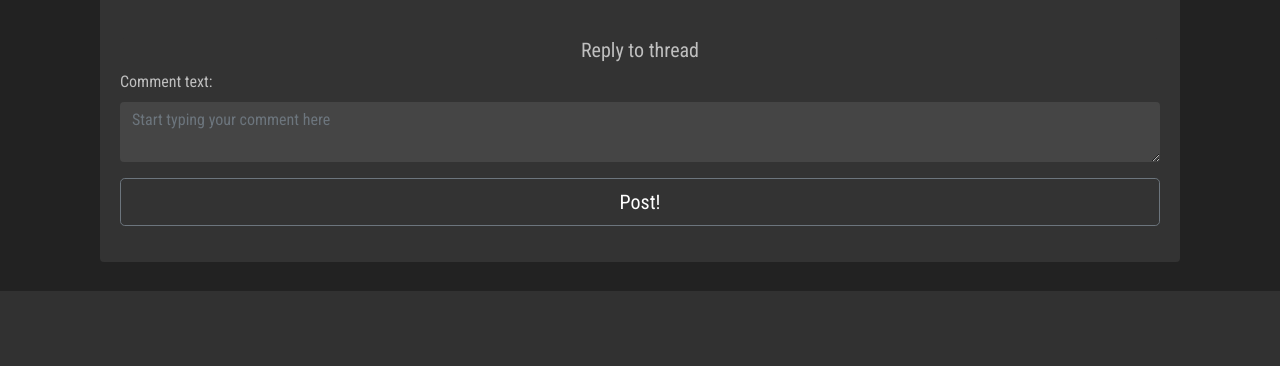
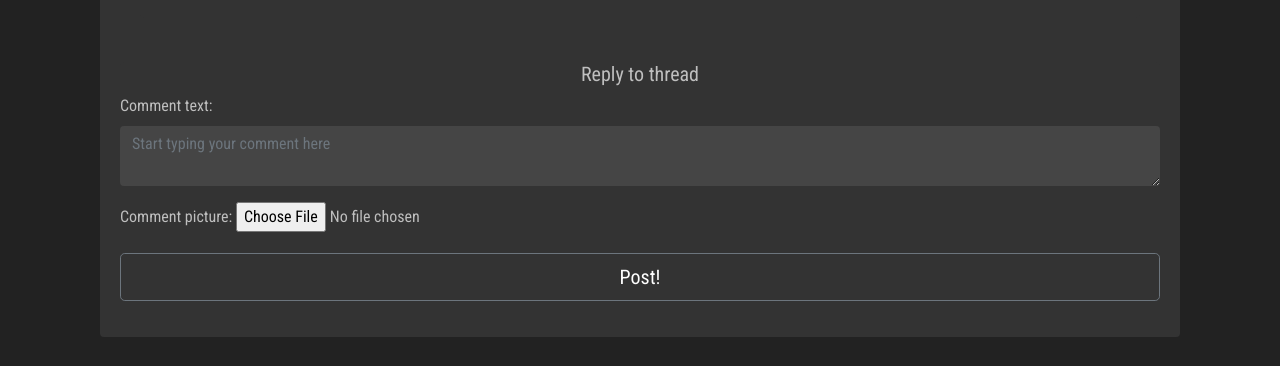
Before and after one commit to N0153128/Altnet, a Django app: page /board/1 in a window 1280 px wide. Shown: the part 4080-4446 px from the top of the page. Before the commit the page ends 4371 px from the top, so only its background shows below. Run offline with Django 3.2, Linux system fonts and the light colour scheme; a user stored in the database is signed in; data comes from the database, SQL or seed files in the repository; both versions use the stored data as it was after the commit; some libraries are stand-ins or nearby versions.

Commit message:
added image upload for comments

```diff
--- a/board/forms.py
+++ b/board/forms.py
@@ -30,6 +30,7 @@ class CommentForm(forms.ModelForm):
 
     comment_text = forms.CharField(max_length=10000, widget=forms.Textarea(attrs={'style':'background: #454545; color: #f9f9f9;', 'class':'form-control', 'rows':'2.5', 'placeholder':'Start typing your comment here', }))
     key = forms.IntegerField(widget=forms.HiddenInput, required=False)
+    comment_pic = forms.ImageField(label='Comment picture', required=False, )
 
     class Meta:
         model = Comment
--- a/board/models.py
+++ b/board/models.py
@@ -8,9 +8,14 @@ from hikka.settings import MEDIA_ROOT
 users = len(User.objects.all())
 
 
-def user_directory_path(instance, filename):
+def user_thread_directory_path(instance, filename):
     now = datetime.datetime.now()
-    return f'thread_images/thread_{instance}_author_{instance.thread_author}_time_{now}_filename_{filename[-5:]}'
+    return f'thread_images/thread_{instance.thread_author}_time_{now}_filename_{filename[-5:]}'
+
+
+def user_comment_directory_path(instance, filename):
+    now = datetime.datetime.now()
+    return f'comment_images/comment_{instance.comment_author}_time_{now}_filename_{filename[-5:]}'
 
 
 class Thread(models.Model):
@@ -28,7 +33,7 @@ class Thread(models.Model):
     was_published_recently.admin_order_field = 'pub_date'
     was_published_recently.boolean = True
     was_published_recently.short_description = 'Published recently?'
-    thread_pic = models.ImageField(upload_to=user_directory_path, blank=True, null=True)
+    thread_pic = models.ImageField(upload_to=user_thread_directory_path, blank=True, null=True)
 
     def __str__(self):
         return self.thread_title
@@ -45,5 +50,6 @@ class Comment(models.Model):
     comment_post = models.ForeignKey(Thread,  on_delete=models.CASCADE)
     comment_author = models.ForeignKey(User, on_delete=models.CASCADE)
     pub_date = models.DateTimeField('Date published', null=True, blank=True, auto_now=True)
+    comment_pic = models.ImageField(upload_to=user_comment_directory_path, blank=True, null=True)
 
 # Create your models here.
--- a/board/templates/board/category.html
+++ b/board/templates/board/category.html
@@ -57,7 +57,9 @@
 
   </div>
 
-
+{% if thread.thread_pic %}
+        <img src="{{ thread.thread_pic.url }}" alt="Thread Image" class="img-fluid">
+        {% endif %}
   <p>
    <br>
   {{ thread.thread_text|linebreaksbr|truncatewords:50 }}
--- a/board/templates/board/thread.html
+++ b/board/templates/board/thread.html
@@ -44,6 +44,10 @@
 </form>
 
   <h5 class="mt-0" >&nbsp;&nbsp; |&nbsp;<strong> {{ thread.thread_title }} </strong> </h5>
+
+{% if thread.thread_pic %}
+        <img src="{{ thread.thread_pic.url }}" alt="Thread Image" class="img-fluid">
+        {% endif %}
   <p><br /> {{ thread.thread_text|linebreaksbr }} </p>
 
         <div id="<?php echo $thread['id']; ?>" class="collapse show" role="tabpanel" aria-labelledby="headingOne" data-parent="#accordion">
@@ -55,7 +59,11 @@
  			<a class="userlk" href="{% url 'Board:guest' comment.comment_author %}">{{ comment.comment_author }}</a> Replied @ {{ comment.pub_date }}
             {% if comment.comment_author == thread.thread_author %}
             - thread author
-            {% endif %}<br />
+            {% endif %}<br /><br />
+            {% if comment.comment_pic %}
+            <img src="{{ comment.comment_pic.url }}" alt="Comment image" class="img-fluid">
+            <br/><br />
+            {% endif %}
   {{ comment.comment_text|linebreaksbr }}
   <div>
       {% if comment.comment_author.username == user.username %}
@@ -76,7 +84,7 @@
       <div class="card border-dark mb-3">
 
 <h5 class="text-center">Reply to thread</h5>
-<form method="POST">
+<form method="POST" enctype="multipart/form-data">
     {% csrf_token %}
     {{ form.as_p }}
    <button name="cmm" type="submit" class="btn btn-secondary btn-lg btn-block">Post!</button>
--- a/board/views.py
+++ b/board/views.py
@@ -10,10 +10,19 @@ from django.views.generic.edit import DeleteView
 from django.shortcuts import render
 from manager.forms import *
 from hikka.settings import MEDIA_ROOT
+import datetime
+import os
 
 
 def handle_uploaded_thread_image(f, name):
-    with open(f'{MEDIA_ROOT}/thread_images/{name}-{f.name[:-5]}', 'wb+') as destination:
+    now = datetime.datetime.now()
+    with open(f'{MEDIA_ROOT}/thread_images/{name}-{now}-{f.name[-5:]}', 'wb+') as destination:
+        for chunk in f.chunks():
+            destination.write(chunk)
+
+
+def handle_uploaded_comment_image(f, name):
+    with open(f'{MEDIA_ROOT}/comment_images/{name}-{f.name[:-5]}', 'wb+') as destination:
         for chunk in f.chunks():
             destination.write(chunk)
 
@@ -26,13 +35,16 @@ def board(request):
 
     if request.method == 'POST':
         if 'cmm' in request.POST:
-            form = CommentForm(request.POST)
+            form = CommentForm(request.POST, request.FILES)
             if form.is_valid():
                 former = form.save(commit=False)
                 former.comment_text = form.cleaned_data['comment_text']
                 former.comment_author = request.user
                 thread = Thread.objects.get(id=form.cleaned_data['key'])
                 former.comment_post = thread
+                if request.FILES:
+                    former.comment_pic = request.FILES['comment_pic']
+                    # handle_uploaded_comment_image(request.FILES['comment_pic'], request.user.username)
                 former.save()
                 return HttpResponseRedirect(request.path_info)
             else:
@@ -49,16 +61,21 @@ def board(request):
                     else:
                         raise IllegalAction('suka')
                 former.thread_author = request.user
-                former.thread_pic = request.FILES['thread_pic']
+                if request.FILES:
+                    former.thread_pic = request.FILES['thread_pic']
+                    # handle_uploaded_thread_image(request.FILES['thread_pic'], request.user.username)
                 former.save()
+                # os.remove(f'{MEDIA_ROOT}/{request.FILES["thread_pic"].name}')
                 return HttpResponseRedirect(request.path_info)
             else:
                 raise Http404(form.errors)
-    form = ThreadForm()
+    thread_form = ThreadForm()
+    comment_form = CommentForm()
     context = {
         'latest_threads': latest_threads,
         'latest_comments': latest_comments,
-        'form': form,
+        'thread_form': thread_form,
+        'comment_form': comment_form,
     }
     return HttpResponse(template.render(context, request))
 
@@ -70,12 +87,14 @@ def thread_view(request, pk):
     template = loader.get_template('board/thread.html')
 
     if request.method == 'POST':
-        form = CommentForm(request.POST)
+        form = CommentForm(request.POST, request.FILES)
         if form.is_valid():
             former = form.save(commit=False)
             former.comment_text = form.cleaned_data['comment_text']
             former.comment_author = request.user
             former.comment_post = thread
+            if request.FILES:
+                former.comment_pic = request.FILES['comment_pic']
             former.save()
             return HttpResponseRedirect(reverse('Board:thread', kwargs={'pk': thread.id}))
         else:
@@ -222,7 +241,7 @@ def guest(request, username):
 
 @login_required
 def category(request, cat):
-    thread_list = Thread.objects.filter(category=cat)
+    thread_list = Thread.objects.filter(category=cat).order_by('-pub_date')
     comments_list = Comment.objects.filter(comment_post__category=cat)
     if request.method == 'POST':
         if 'cmm' in request.POST:
```
Also changed, not shown: board/templates/board/board.html (+27 -11 lines), db.sqlite3.
